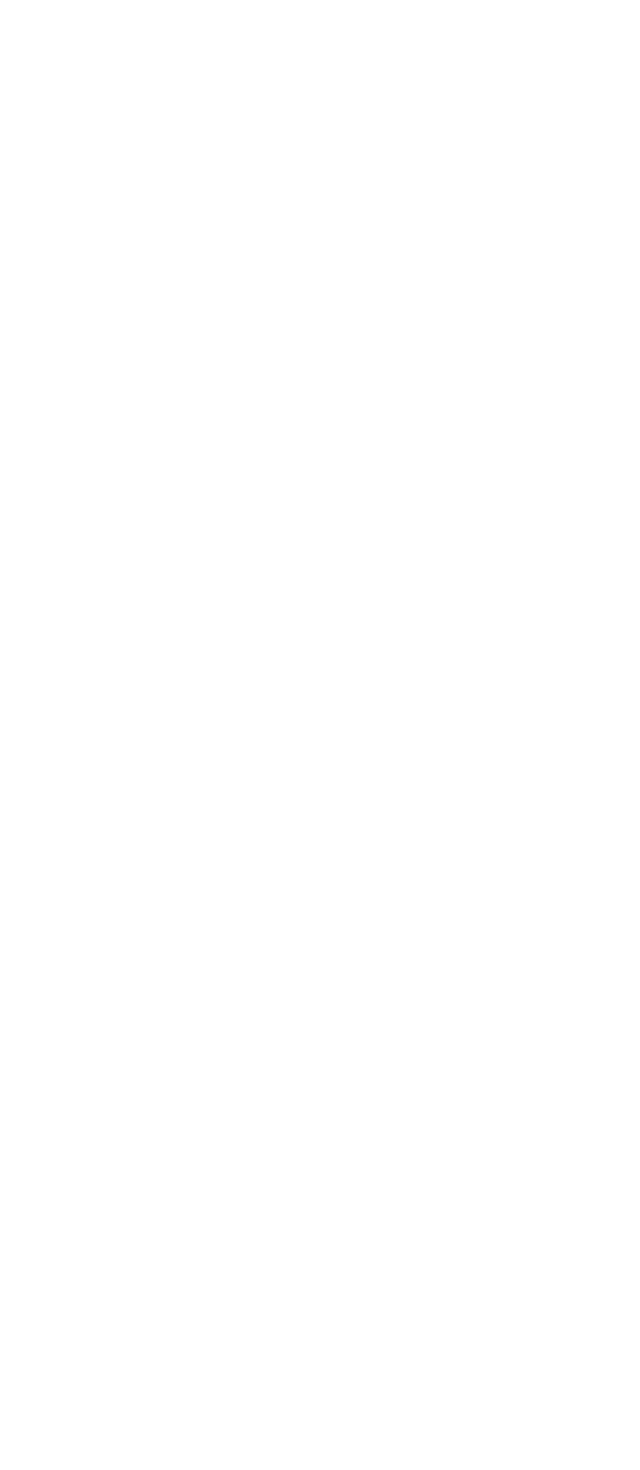
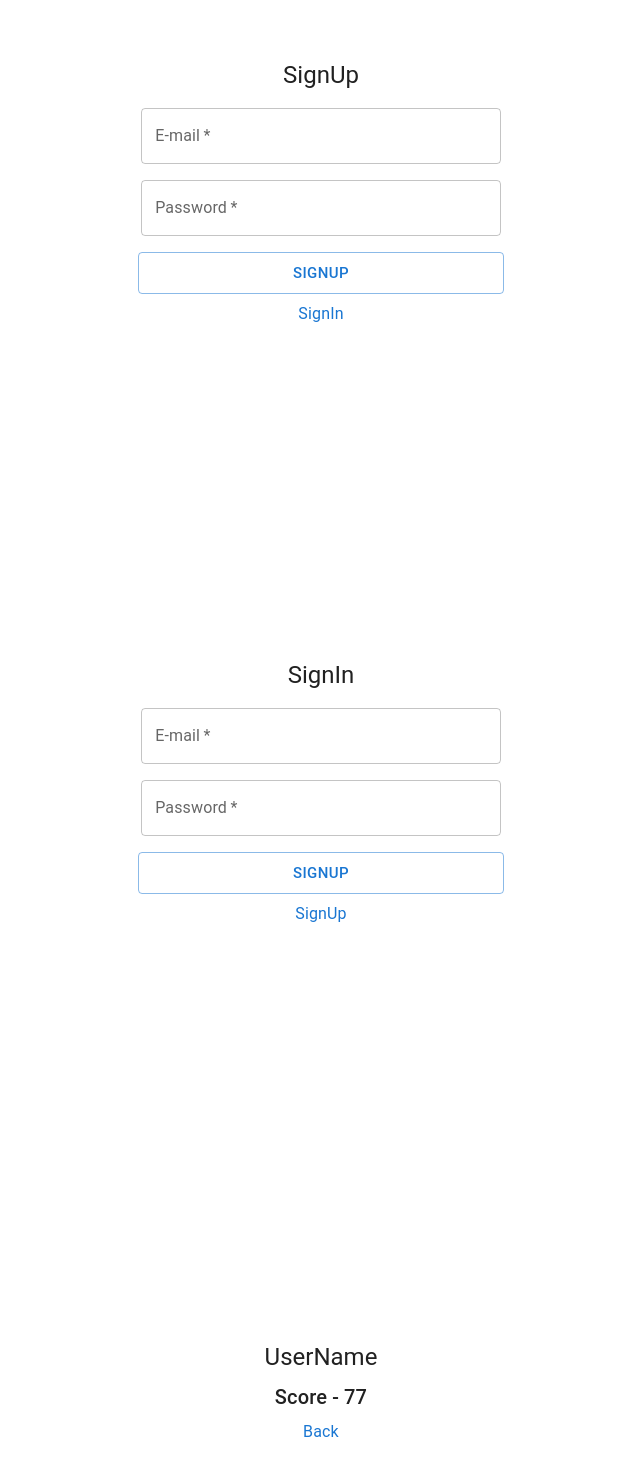
Before and after one commit to yapgame/game, a React app: page / in a window 1280 px wide. Shown: the part 2240-3710 px from the top of the page, without its empty margins (319-959 px from the left). Before the commit the page ends 2169 px from the top, so only its background shows below. Built offline with nearby package versions, Linux system fonts and the light colour scheme; the HTML template or start-up script is replaced by a standard one.

Commit message:
feat: SignUp, SignIn, Profile, Team

```diff
--- a/src/components/App/App.tsx
+++ b/src/components/App/App.tsx
@@ -8,6 +8,9 @@ import InternalServerError from '../Errors/InternalServerError';
 import TabPanel from '../Tabs/Tabs';
 import Logo from '../Logo/Logo';
 import Footer from '../Footer/Footer';
+import SignUp from '../PageSign/SignUp';
+import SignIn from '../PageSign/SignIn';
+import Profile from '../Profile/Profile';
 
 function App() {
   return (
@@ -19,6 +22,9 @@ function App() {
       <PageStart />
       <NotFound />
       <InternalServerError />
+      <SignUp />
+      <SignIn />
+      <Profile />
       <Footer />
     </>
   );
--- a/src/components/PageSign/SignIn.tsx
+++ b/src/components/PageSign/SignIn.tsx
@@ -0,0 +1,62 @@
+import React from 'react';
+import Box from '@mui/material/Box';
+import Typography from '@mui/material/Typography';
+import Container from '@mui/material/Container';
+import Button from '@mui/material/Button';
+import TextField from '@mui/material/TextField';
+import Link from '@mui/material/Link';
+
+function SignIn() {
+  const handleSignIn = (evt: any) => {
+    evt.preventDefault();
+    // => change => form => submit
+    console.log(evt);
+  };
+
+  return (
+    <Container maxWidth="lg">
+      <Box
+        gridColumn="span 1"
+        sx={{
+          display: 'flex',
+          justifyContent: 'center',
+          flexDirection: 'column',
+          textAlign: 'center',
+          alignItems: 'center',
+          minHeight: 600,
+        }}
+      >
+        <Typography variant="h5" gutterBottom component="div">SignIn</Typography>
+
+        <TextField
+          sx={{ m: 1, width: '40ch' }}
+          required
+          id="outlined-required"
+          label="E-mail"
+          defaultValue=""
+        />
+
+        <TextField
+          sx={{ m: 1, width: '40ch' }}
+          required
+          id="outlined-required"
+          label="Password"
+          defaultValue=""
+        />
+
+        <Button
+          variant="outlined"
+          size="large"
+          sx={{ m: 1, width: '43ch' }}
+          onClick={handleSignIn}
+        >
+          SignUp
+        </Button>
+
+        <Link href="/signup" underline="none">SignUp</Link>
+      </Box>
+    </Container>
+  );
+}
+
+export default SignIn;
--- a/src/components/PageSign/SignUp.tsx
+++ b/src/components/PageSign/SignUp.tsx
@@ -0,0 +1,62 @@
+import React from 'react';
+import Box from '@mui/material/Box';
+import Typography from '@mui/material/Typography';
+import Container from '@mui/material/Container';
+import Button from '@mui/material/Button';
+import TextField from '@mui/material/TextField';
+import Link from '@mui/material/Link';
+
+function SignUp() {
+  const handleSignUp = (evt: any) => {
+    evt.preventDefault();
+    // => change => form => submit
+    console.log(evt);
+  };
+
+  return (
+    <Container maxWidth="lg">
+      <Box
+        gridColumn="span 1"
+        sx={{
+          display: 'flex',
+          justifyContent: 'center',
+          flexDirection: 'column',
+          textAlign: 'center',
+          alignItems: 'center',
+          minHeight: 600,
+        }}
+      >
+        <Typography variant="h5" gutterBottom component="div">SignUp</Typography>
+
+        <TextField
+          sx={{ m: 1, width: '40ch' }}
+          required
+          id="outlined-required"
+          label="E-mail"
+          defaultValue=""
+        />
+
+        <TextField
+          sx={{ m: 1, width: '40ch' }}
+          required
+          id="outlined-required"
+          label="Password"
+          defaultValue=""
+        />
+
+        <Button
+          variant="outlined"
+          size="large"
+          sx={{ m: 1, width: '43ch' }}
+          onClick={handleSignUp}
+        >
+          SignUp
+        </Button>
+
+        <Link href="/signin" underline="none">SignIn</Link>
+      </Box>
+    </Container>
+  );
+}
+
+export default SignUp;
--- /dev/null
+++ b/src/components/Profile/Profile.tsx
@@ -0,0 +1,31 @@
+import React from 'react';
+import Box from '@mui/material/Box';
+import Typography from '@mui/material/Typography';
+import Container from '@mui/material/Container';
+import Link from '@mui/material/Link';
+
+function Profile() {
+  // => Props
+  return (
+    <Container maxWidth="lg">
+      <Box
+        gridColumn="span 1"
+        sx={{
+          display: 'flex',
+          justifyContent: 'center',
+          flexDirection: 'column',
+          textAlign: 'center',
+          alignItems: 'center',
+          minHeight: 600,
+        }}
+      >
+        <Typography variant="h5" gutterBottom component="div">UserName</Typography>
+        <Typography variant="h6" gutterBottom component="div">Score - 77</Typography>
+        <Link href="/back" underline="none">Back</Link>
+
+      </Box>
+    </Container>
+  );
+}
+
+export default Profile;
--- a/src/components/Tabs/Tabs.tsx
+++ b/src/components/Tabs/Tabs.tsx
@@ -3,7 +3,7 @@ import Tabs from '@mui/material/Tabs';
 import Tab from '@mui/material/Tab';
 import Container from '@mui/material/Container';
 
-export default function TabPanel() {
+function TabPanel() {
   const [value, setValue] = React.useState(2);
   const handleChange = (event: React.SyntheticEvent, newValue: number) => {
     setValue(newValue);
@@ -21,3 +21,5 @@ export default function TabPanel() {
     </Container>
   );
 }
+
+export default TabPanel;
```
Also changed, not shown: src/components/Team/Team.tsx (added, +10 -0 lines).
